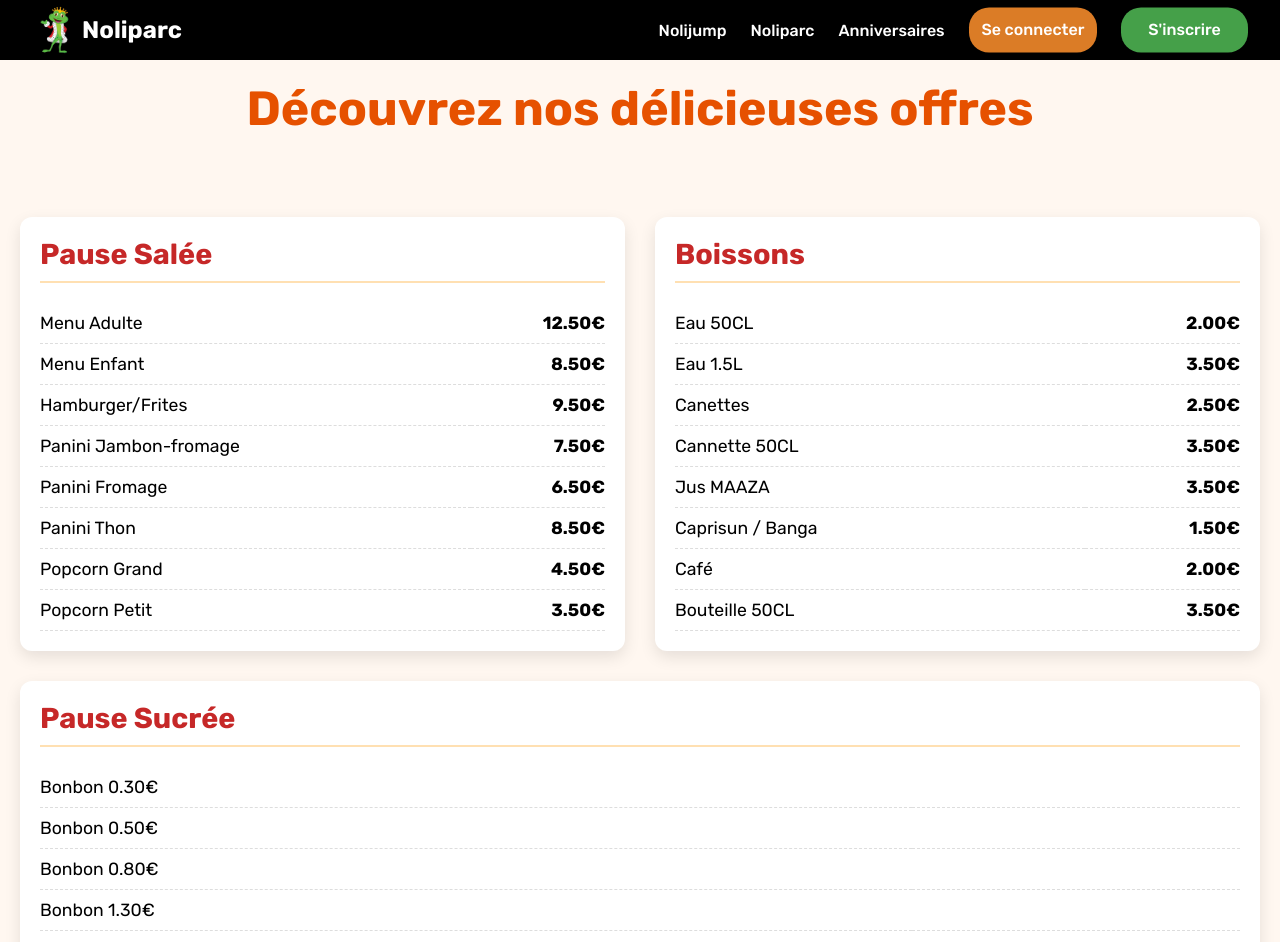
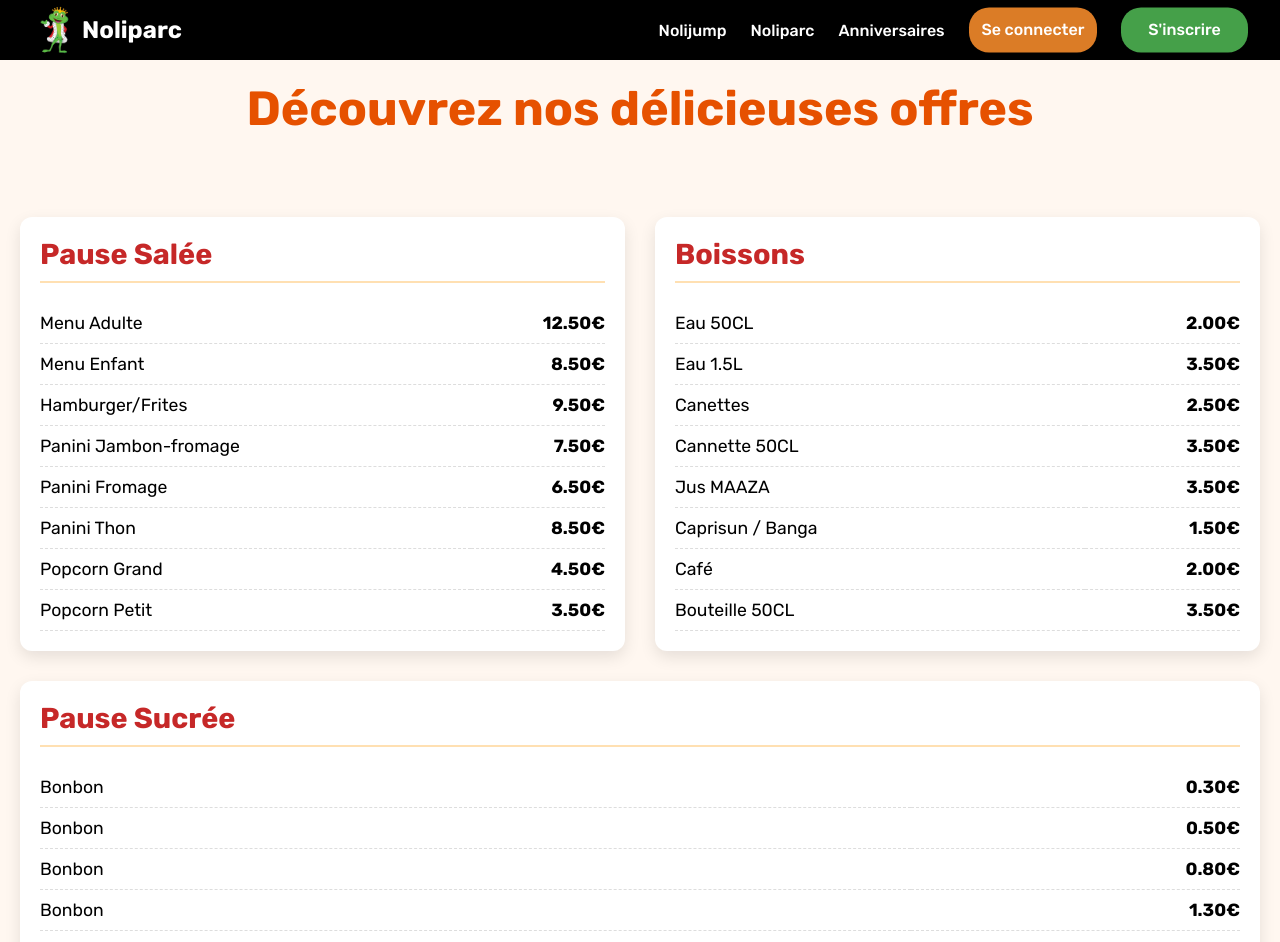
Before and after one commit to Gwada33/Noliparc, a Next.js app: page /snack in a window 1280 px wide. Shown: the top 942 px of the page. Built offline with nearby package versions, Linux system fonts and the light colour scheme; no server answers.

Commit message:
Update page.tsx

```diff
--- a/src/app/snack/page.tsx
+++ b/src/app/snack/page.tsx
@@ -42,10 +42,10 @@ const categories: Category[] = [
    {
     title: "Pause Sucrée",
     items: [
-      { name: "Bonbon 0.30€", price: "" },
-      { name: "Bonbon 0.50€", price: "" },
-      { name: "Bonbon 0.80€", price: "" },
-      { name: "Bonbon 1.30€", price: "" },
+      { name: "Bonbon", price: "0.30€" },
+      { name: "Bonbon", price: "0.50€" },
+      { name: "Bonbon", price: "0.80€" },
+      { name: "Bonbon", price: "1.30€" },
       { name: "Gaufrette S.Glace", price: "3.00€" },
       { name: "Gaufrette Nutella", price: "3.50€" },
       { name: "Crêpes Sucrée", price: "3.00€" },
```
